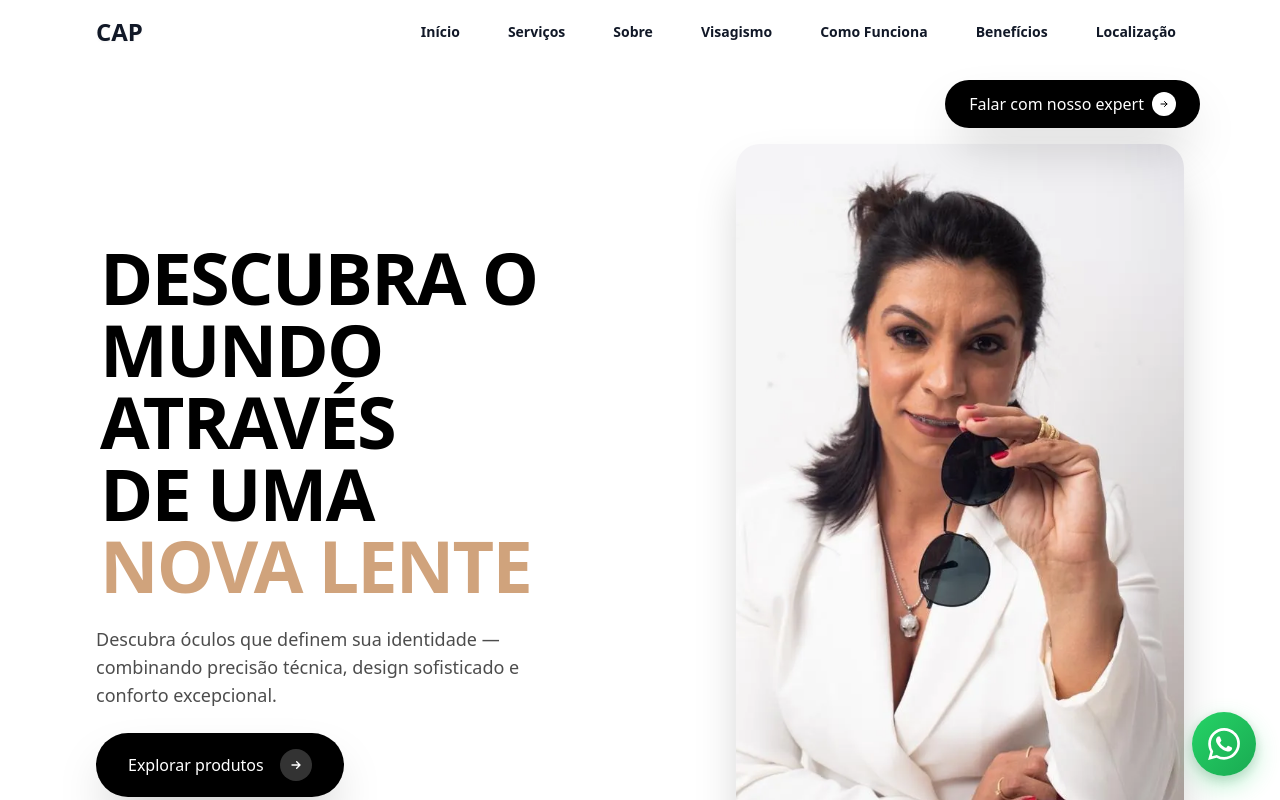
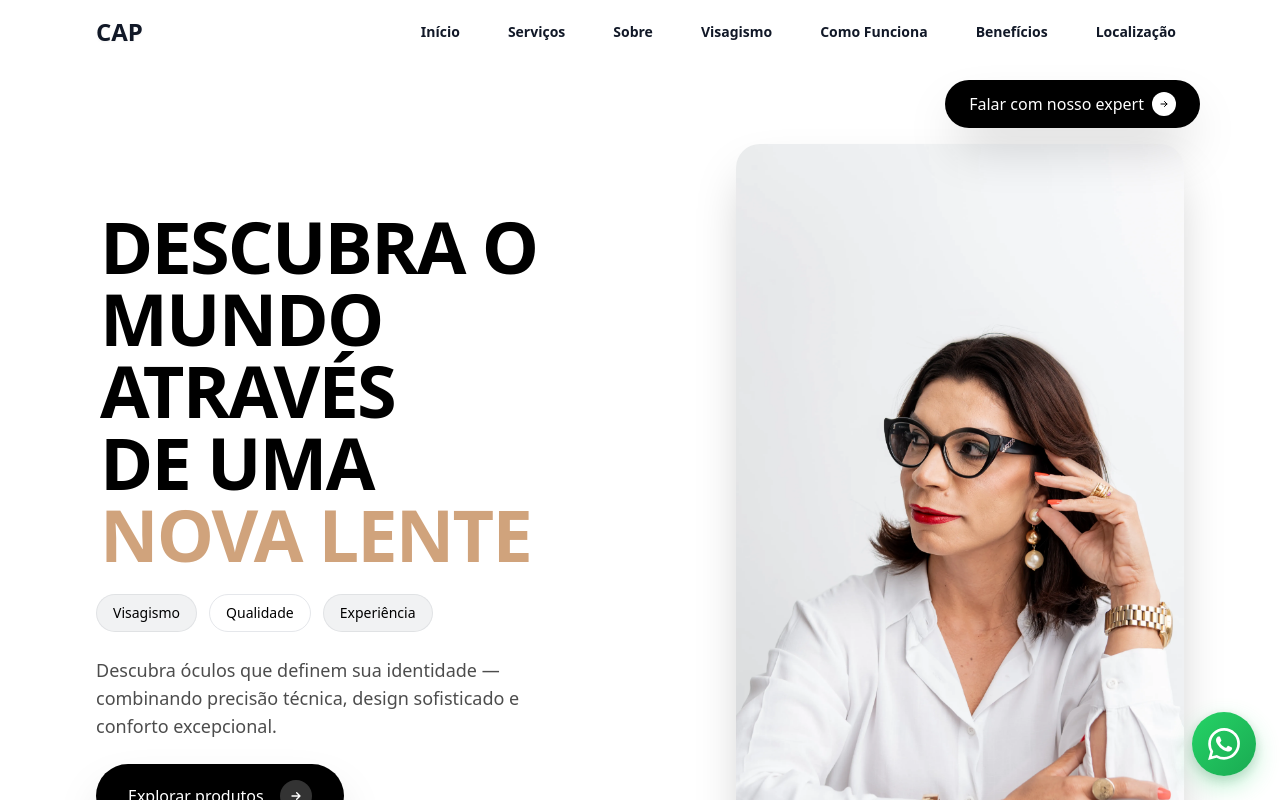
Before and after one commit to keferson-github/otica-catia-pinheiro, a React (Vite) app: page / in a window 1280 px wide. Shown: the top 800 px of the page. Built offline with nearby package versions, Linux system fonts and the light colour scheme; the HTML template or start-up script is replaced by a standard one.

Commit message:
Substituição da imagem do Hero por uma nova imagem com sucesso!

```diff
--- a/src/components/Hero.tsx
+++ b/src/components/Hero.tsx
@@ -83,41 +83,7 @@ const Hero = () => {
       animate={isVisible ? "visible" : "hidden"}
       variants={staggerContainer}
     >
-      {/* Navigation Pills */}
-      <motion.div
-        className="absolute top-20 left-4 z-20 hidden sm:block"
-        style={{
-          y: shouldUseComplexAnimations ? y : 0,
-          opacity: shouldUseComplexAnimations ? opacity : 1
-        }}
-        initial="hidden"
-        animate="visible"
-        variants={staggerContainer}
-      >
-        <div className="flex flex-row gap-2">
-          <motion.span
-            className="px-3 md:px-4 py-1.5 md:py-2 bg-accent-silver/20 text-black text-sm rounded-full border border-accent-silver/30 text-center"
-            variants={fadeInUp}
-            custom={0}
-          >
-            Visagismo
-          </motion.span>
-          <motion.span
-            className="px-3 md:px-4 py-1.5 md:py-2 bg-accent-gold/20 text-black text-sm rounded-full border border-accent-gold/30 text-center"
-            variants={fadeInUp}
-            custom={1}
-          >
-            Qualidade
-          </motion.span>
-          <motion.span
-            className="px-3 md:px-4 py-1.5 md:py-2 bg-accent-silver/20 text-black text-sm rounded-full border border-accent-silver/30 inline-block"
-            variants={fadeInUp}
-            custom={2}
-          >
-            Experiência
-          </motion.span>
-        </div>
-      </motion.div>
+
 
       {/* WhatsApp CTA Button */}
       <motion.div
@@ -192,10 +158,40 @@ const Hero = () => {
                 </motion.span>
               </motion.h1>
 
+              {/* Navigation Pills - Reposicionados abaixo do título */}
+              <motion.div
+                className="flex flex-wrap justify-center lg:justify-start gap-2 sm:gap-3 mt-4 sm:mt-6"
+                initial="hidden"
+                animate="visible"
+                variants={staggerContainer}
+              >
+                <motion.span
+                  className="px-3 sm:px-4 py-1.5 sm:py-2 bg-accent-silver/20 text-black text-xs sm:text-sm rounded-full border border-accent-silver/30 text-center"
+                  variants={fadeInUp}
+                  custom={4}
+                >
+                  Visagismo
+                </motion.span>
+                <motion.span
+                  className="px-3 sm:px-4 py-1.5 sm:py-2 bg-accent-gold/20 text-black text-xs sm:text-sm rounded-full border border-accent-gold/30 text-center"
+                  variants={fadeInUp}
+                  custom={8}
+                >
+                  Qualidade
+                </motion.span>
+                <motion.span
+                  className="px-3 sm:px-4 py-1.5 sm:py-2 bg-accent-silver/20 text-black text-xs sm:text-sm rounded-full border border-accent-silver/30 text-center"
+                  variants={fadeInUp}
+                  custom={9}
+                >
+                  Experiência
+                </motion.span>
+              </motion.div>
+
               <motion.p
                 className="text-sm sm:text-base md:text-lg text-black/70 max-w-md mx-auto lg:mx-0 leading-relaxed px-0"
                 variants={fadeInUp}
-                custom={4}
+                custom={7}
               >
                 Descubra óculos que definem sua identidade — combinando precisão técnica, design sofisticado e conforto excepcional.
               </motion.p>
@@ -216,7 +212,7 @@ const Hero = () => {
                 whileHover={{ scale: 1.05 }}
                 whileTap={{ scale: 0.95 }}
                 variants={fadeInUp}
-                custom={5}
+                custom={8}
               >
                 <span className="flex-1 text-center">Falar com Expert</span>
                 <div className="w-5 h-5 bg-white/20 rounded-full flex items-center justify-center absolute right-3">
@@ -233,7 +229,7 @@ const Hero = () => {
                 whileHover={{ scale: 1.05 }}
                 whileTap={{ scale: 0.95 }}
                 variants={fadeInUp}
-                custom={6}
+                custom={9}
               >
                 <span className="flex-1 text-center md:text-left">Explorar produtos</span>
                 <div className="w-5 h-5 sm:w-6 sm:h-6 md:w-8 md:h-8 bg-white/20 rounded-full flex items-center justify-center absolute right-3 md:relative md:right-auto md:ml-4">
@@ -253,7 +249,7 @@ const Hero = () => {
               {/* Main professional image */}
               <div className="w-full max-w-md mx-auto sm:mx-auto sm:w-96 md:w-[420px] lg:w-[480px] xl:w-[520px] h-[580px] sm:h-[480px] md:h-[550px] lg:h-[600px] xl:h-[750px] rounded-2xl sm:rounded-3xl overflow-hidden shadow-2xl">
                 <img
-                  src="/img/hero-cap.webp"
+                  src="/img/nova-foto-hero-landing-page-cap.webp"
                   alt="Cátia Pinheiro - Especialista em Visagismo Óptico"
                   className="w-full h-full object-cover object-center"
                 />
```
Also changed, not shown: public/img/nova-foto-hero-landing-page-cap.webp (added), public/img/nova-foto-oculos-cap.webp (added).
